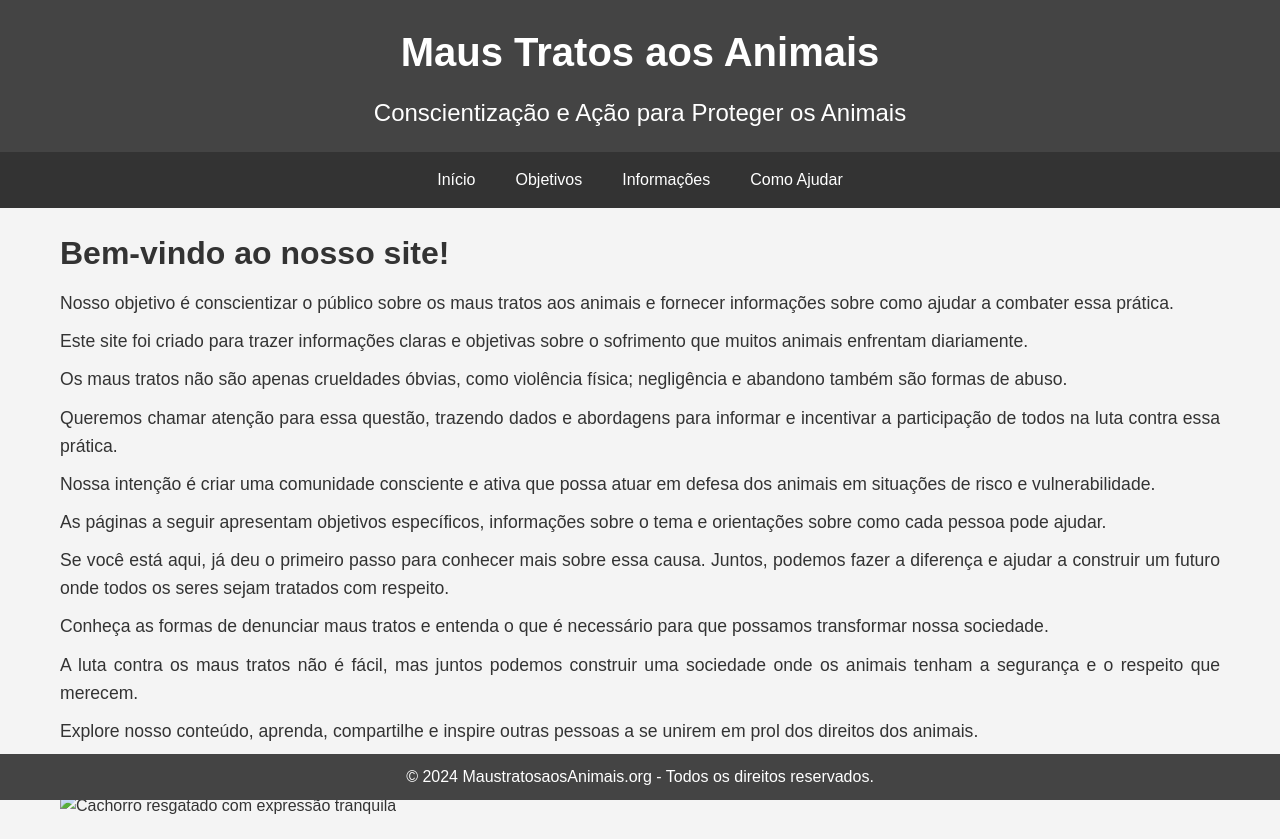
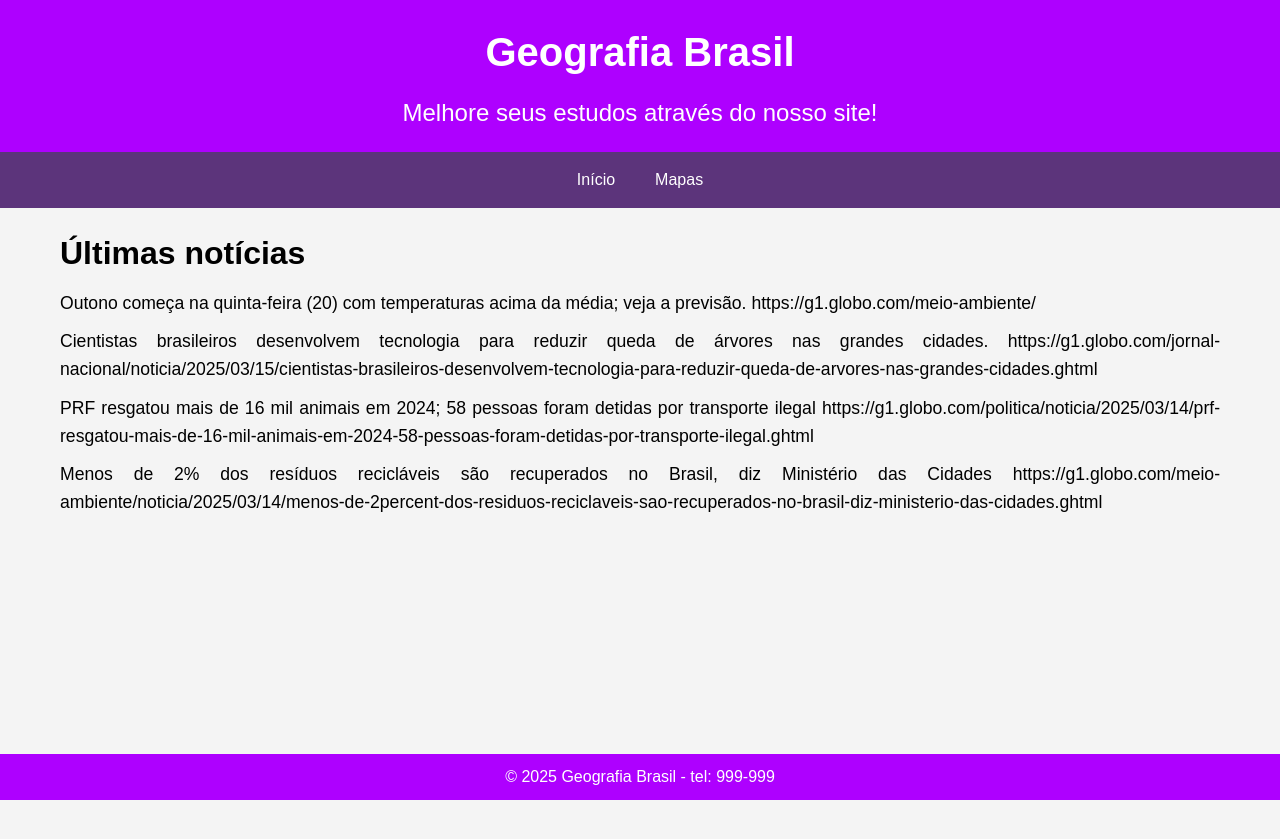
Before and after one commit to P4gli4ri/Geografia-Br, a plain HTML site: page index.html in a window 1280 px wide. After the commit the page ends 800 px from the top, so only its background shows below. Drawn offline with Linux system fonts and the light colour scheme.

Commit message:
Add files via upload

```diff
--- a/index.html
+++ b/index.html
@@ -3,43 +3,41 @@
 <head>
     <meta charset="UTF-8">
     <meta name="viewport" content="width=device-width, initial-scale=1.0">
-    <title>Maus Tratos aos Animais</title>
+    <title>Geografia Brasil</title>
     <link rel="stylesheet" href="style.css">
 </head>
 <body>
 
     <header>
-        <h1>Maus Tratos aos Animais</h1>
-        <h2>Conscientização e Ação para Proteger os Animais</h2>
+        <h1>Geografia Brasil</h1>
+        <h2>Melhore seus estudos através do nosso site!</h2>
     </header>
 
     <nav>
         <a href="index.html">Início</a>
-        <a href="Pages/objetivos.html">Objetivos</a>
-        <a href="Pages/informacoes.html">Informações</a>
-        <a href="Pages/como_ajudar.html">Como Ajudar</a>
+        <a href="Pages/mapas.html">Mapas</a>
+
     </nav>
 
     <div class="container">
-        <h2>Bem-vindo ao nosso site!</h2>
-        <p>Nosso objetivo é conscientizar o público sobre os maus tratos aos animais e fornecer informações sobre como ajudar a combater essa prática.</p>
-        <p>Este site foi criado para trazer informações claras e objetivas sobre o sofrimento que muitos animais enfrentam diariamente.</p>
-        <p>Os maus tratos não são apenas crueldades óbvias, como violência física; negligência e abandono também são formas de abuso.</p>
-        <p>Queremos chamar atenção para essa questão, trazendo dados e abordagens para informar e incentivar a participação de todos na luta contra essa prática.</p>
-        <p>Nossa intenção é criar uma comunidade consciente e ativa que possa atuar em defesa dos animais em situações de risco e vulnerabilidade.</p>
-        <p>As páginas a seguir apresentam objetivos específicos, informações sobre o tema e orientações sobre como cada pessoa pode ajudar.</p>
-        <p>Se você está aqui, já deu o primeiro passo para conhecer mais sobre essa causa. Juntos, podemos fazer a diferença e ajudar a construir um futuro onde todos os seres sejam tratados com respeito.</p>
-        <p>Conheça as formas de denunciar maus tratos e entenda o que é necessário para que possamos transformar nossa sociedade.</p>
-        <p>A luta contra os maus tratos não é fácil, mas juntos podemos construir uma sociedade onde os animais tenham a segurança e o respeito que merecem.</p>
-        <p>Explore nosso conteúdo, aprenda, compartilhe e inspire outras pessoas a se unirem em prol dos direitos dos animais.</p>
-        <p>Nosso compromisso é fornecer as ferramentas e informações necessárias para que você se torne um defensor dos direitos dos animais.</p>
-
-        <img src="cachorro veterinario.jpg" alt="Cachorro resgatado com expressão tranquila" width="50%">
+        <h2>Últimas notícias</h2>
+        <p>Outono começa na quinta-feira (20) com temperaturas acima da média; veja a previsão.
+            <link rel="stylesheet" href="">https://g1.globo.com/meio-ambiente/
+        </p>
+        <p>Cientistas brasileiros desenvolvem tecnologia para reduzir queda de árvores nas grandes cidades.
+           <link rel="stylesheet" href=""> https://g1.globo.com/jornal-nacional/noticia/2025/03/15/cientistas-brasileiros-desenvolvem-tecnologia-para-reduzir-queda-de-arvores-nas-grandes-cidades.ghtml
+        </p>
+        <p>PRF resgatou mais de 16 mil animais em 2024; 58 pessoas foram detidas por transporte ilegal
+            <link rel="stylesheet" href="">https://g1.globo.com/politica/noticia/2025/03/14/prf-resgatou-mais-de-16-mil-animais-em-2024-58-pessoas-foram-detidas-por-transporte-ilegal.ghtml
+        </p>
+        <p>Menos de 2% dos resíduos recicláveis são recuperados no Brasil, diz Ministério das Cidades
+            <link rel="stylesheet" href="">https://g1.globo.com/meio-ambiente/noticia/2025/03/14/menos-de-2percent-dos-residuos-reciclaveis-sao-recuperados-no-brasil-diz-ministerio-das-cidades.ghtml
+        </p>
 
     </div>
 
     <footer>
-        <p>&copy; 2024 MaustratosaosAnimais.org - Todos os direitos reservados.</p>
+        <p>&copy; 2025 Geografia Brasil - tel: 999-999</p>
     </footer>
 
 </body>
--- a/style.css
+++ b/style.css
@@ -7,14 +7,14 @@
 body {
     font-family: Arial, sans-serif;
     line-height: 1.6;
-    color: #333;
+    color: #000000;
     background-color: #f4f4f4;
     margin: 0;
     padding: 0;
 }
 
 header {
-    background-color: #444;
+    background-color: #ae00ff;
     color: #fff;
     padding: 20px;
     text-align: center;
@@ -34,7 +34,7 @@ header h2 {
 nav {
     display: flex;
     justify-content: center;
-    background-color: #333;
+    background-color: #5c347b;
 }
 
 nav a {
@@ -45,7 +45,7 @@ nav a {
 }
 
 nav a:hover {
-    background-color: #555;
+    background-color: #921ad7a4;
 }
 
 .container {
@@ -69,7 +69,7 @@ nav a:hover {
 footer {
     text-align: center;
     padding: 10px;
-    background-color: #444;
+    background-color: #ae00ff;
     color: #fff;
     position: fixed;
     width: 100%;
```
Also changed, not shown: mapas.html (+2 -4 lines).
